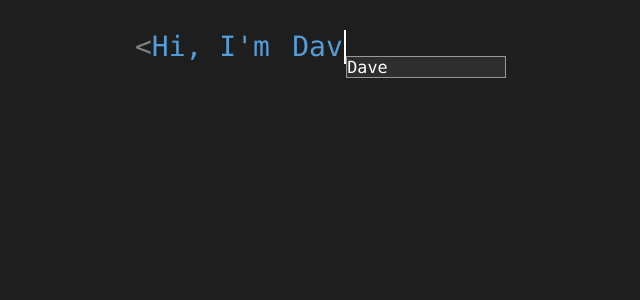
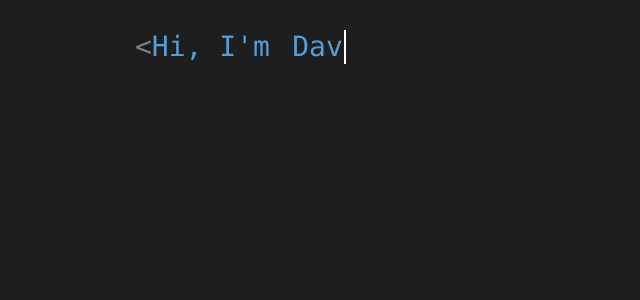
Before and after one commit to DaveTrost/dave-trost, a React (Create React App) app: page / in a window 1280 px wide. Shown: the top 300 px of the page, without its empty margins (15-655 px from the left). Built offline with nearby package versions, Linux system fonts and the light colour scheme; a web font is replaced by a local one.

Commit message:
disable predictive animation because it is not cross-browser compaible

```diff
--- a/src/components/Mission.scss
+++ b/src/components/Mission.scss
@@ -76,10 +76,10 @@
         border: 1px solid transparent;
         background-color: transparent;
 
-        -webkit-animation: predictive 4s;
-        -webkit-animation-delay: 2.6s;
-        animation: predictive 4s;
-        animation-delay: 2.6s;
+        // -webkit-animation: predictive 4s;
+        // -webkit-animation-delay: 2.6s;
+        // animation: predictive 4s;
+        // animation-delay: 2.6s;
       }
     }
   }
```
